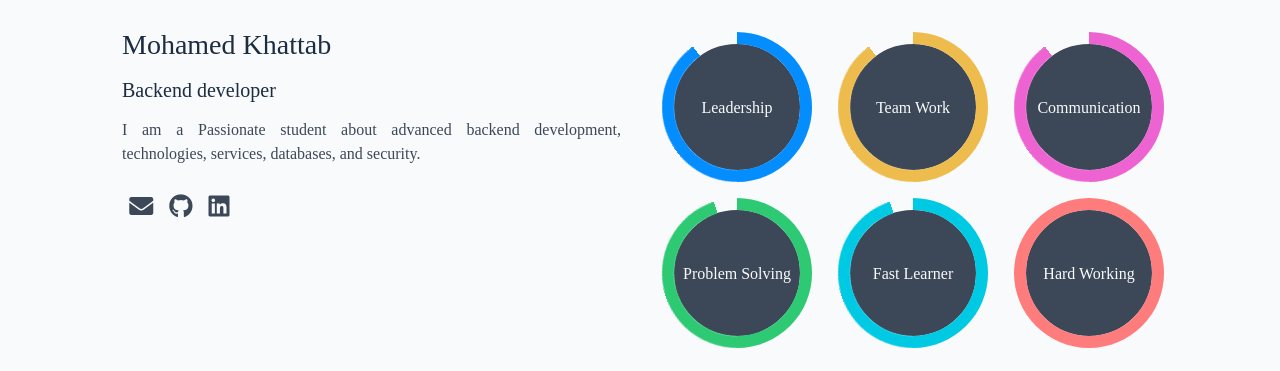
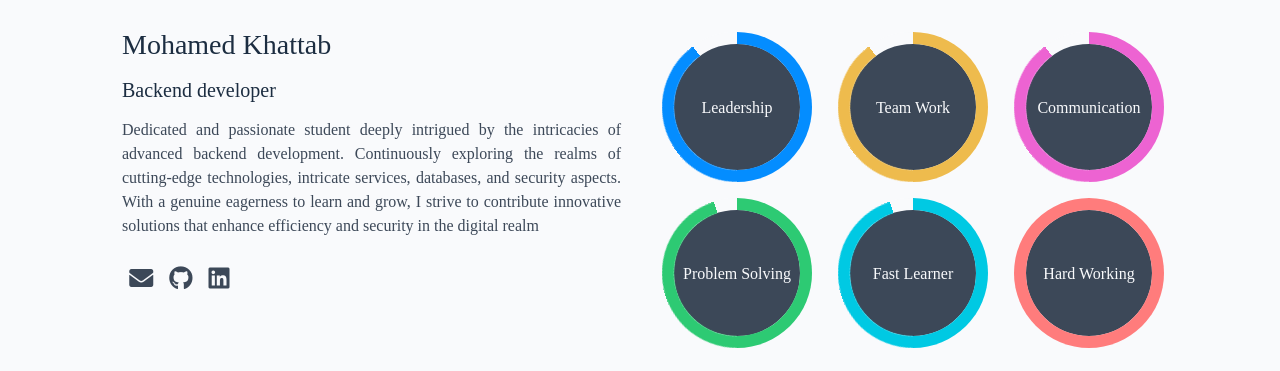
Before and after one commit to Mohamed-khattab/Mohamed-Khattab.github.io, a plain HTML site: page index.html in a window 1280 px wide. Shown: the part 568-939 px from the top of the page. Drawn offline with Linux system fonts and the light colour scheme; no server answers; a web font is replaced by a local one.

Commit message:
Update index.html

```diff
--- a/index.html
+++ b/index.html
@@ -173,7 +173,9 @@ if (!doNotTrack) {
       </h5>
 
       <p class="p-1 text-justify">
-        I am a Passionate student about advanced backend development, technologies, services, databases, and security. </p>
+		Dedicated and passionate student deeply intrigued by the intricacies of advanced backend development.
+	      Continuously exploring the realms of cutting-edge technologies, intricate services, databases, and security aspects.
+	      With a genuine eagerness to learn and grow, I strive to contribute innovative solutions that enhance efficiency and security in the digital realm      </p>
       <div class="text-container ml-auto">
         <ul class="social-link d-flex">
 
```
